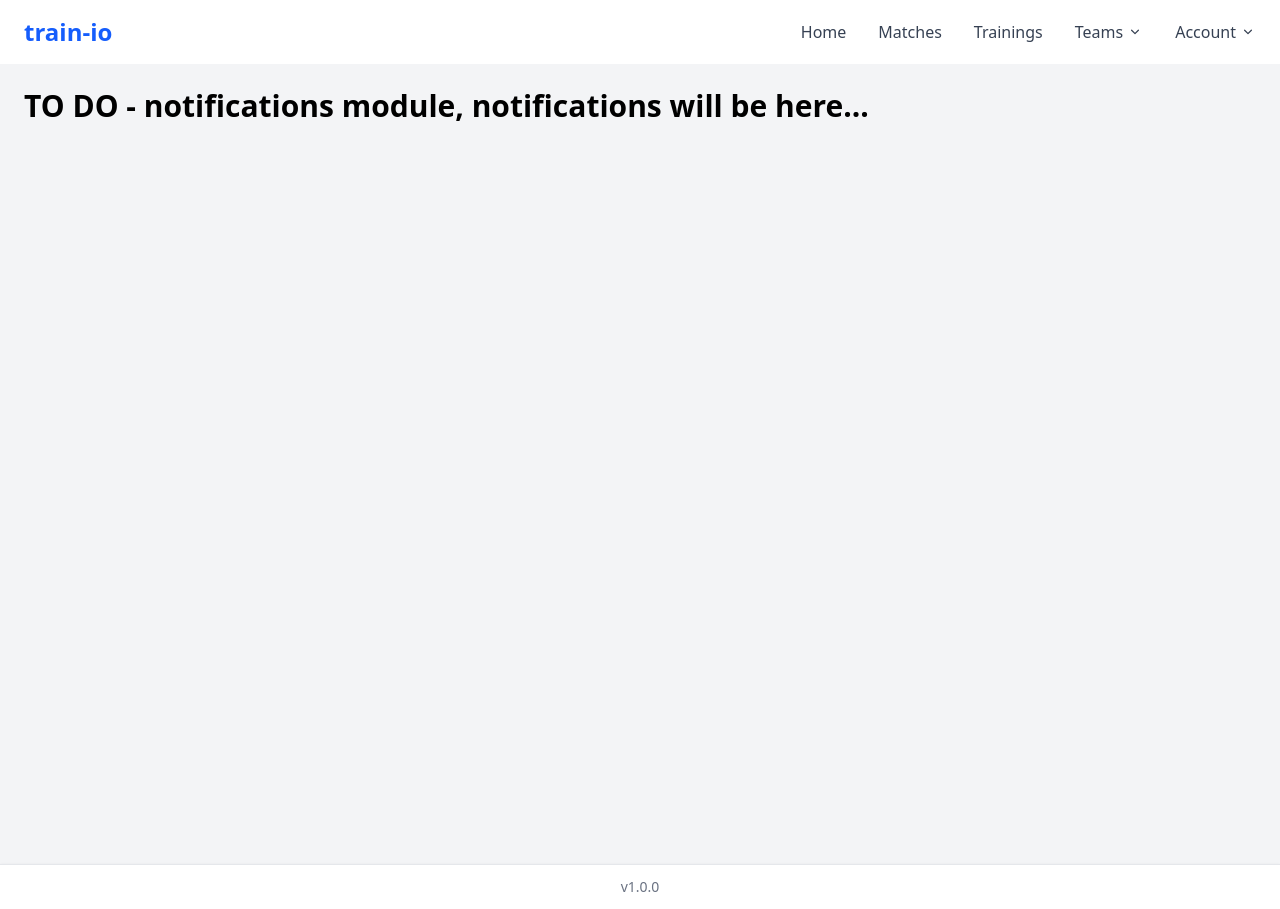
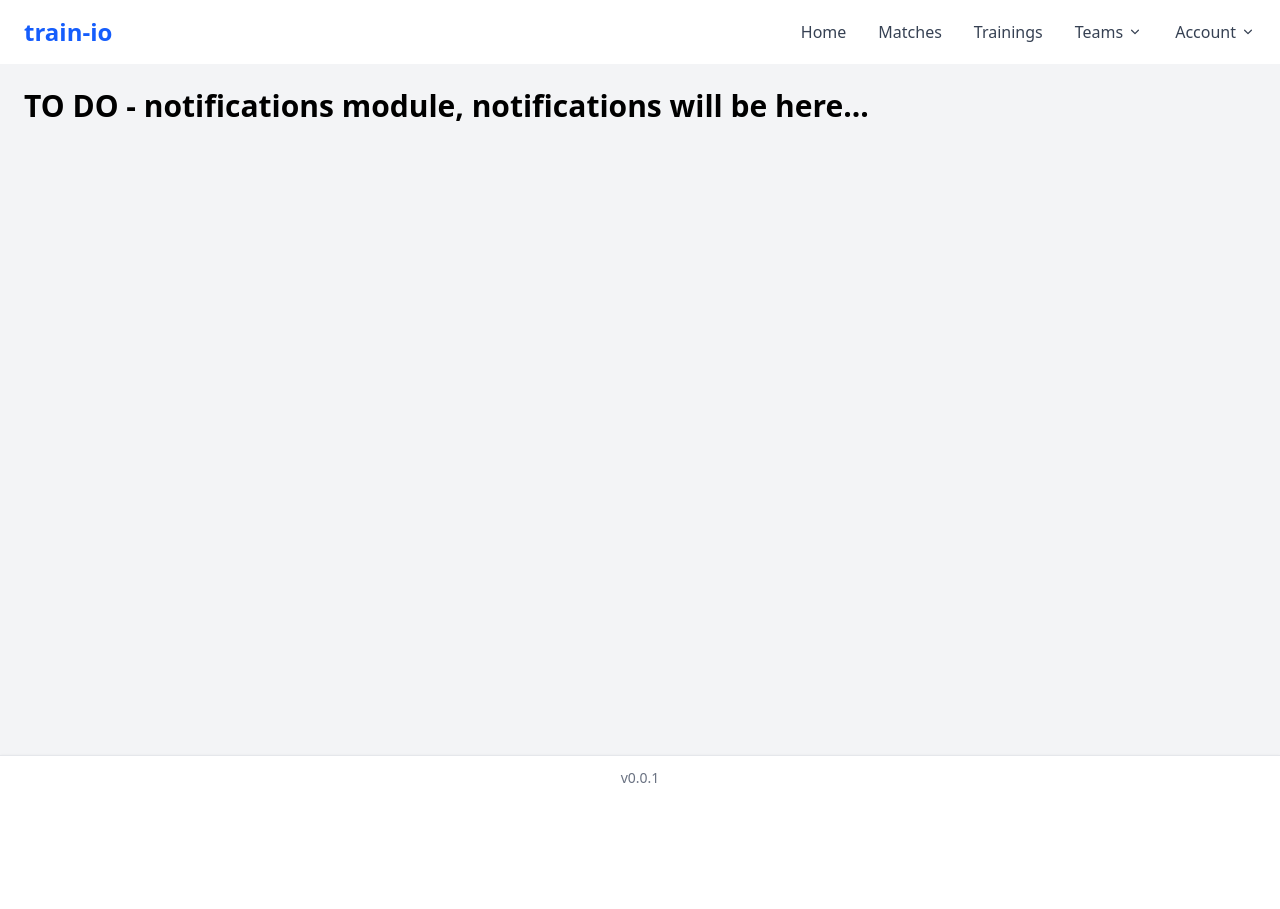
Before and after one commit to Ujhyi/train-io-w-app, a React (Vite) app: page / in a window 1280 px wide. After the commit the page ends 800 px from the top, so only its background shows below. Built offline with nearby package versions, Linux system fonts and the light colour scheme; sample sign-in values are in the browser's storage.

Commit message:
added version in footer fix footer on bottom

```diff
--- a/package.json
+++ b/package.json
@@ -1,7 +1,7 @@
 {
   "name": "train-io-app",
   "private": true,
-  "version": "0.0.0",
+  "version": "0.0.1",
   "type": "module",
   "scripts": {
     "dev": "vite",
--- a/src/App.tsx
+++ b/src/App.tsx
@@ -1,16 +1,15 @@
 import React, { useState } from "react";
 import { BrowserRouter as Router, Routes, Route, Navigate } from "react-router-dom";
 
+import Navbar from "./components/Navbar";
+import Footer from "./components/Footer";
 
-import Navbar from "./components/Navbar.tsx";
-import HomePage from "./pages/main/HomePage.tsx";
-import TeamPage from "./pages/main/TeamPage.tsx";
-import JoinPage from "./pages/main/JoinPage.tsx";
-import MatchPage from "./pages/main/MatchPage.tsx";
-import TrainingPage from "./pages/main/TrainingPage.tsx";
-import Login from "./pages/auth/Login.tsx";
-import Footer from "./components/Footer.tsx";
-
+import HomePage from "./pages/main/HomePage";
+import TeamPage from "./pages/main/TeamPage";
+import JoinPage from "./pages/main/JoinPage";
+import MatchPage from "./pages/main/MatchPage";
+import TrainingPage from "./pages/main/TrainingPage";
+import Login from "./pages/auth/Login";
 
 const App: React.FC = () => {
     const [isAuthenticated, setIsAuthenticated] = useState(
@@ -19,21 +18,38 @@ const App: React.FC = () => {
 
     return (
         <Router>
-            {isAuthenticated && <Navbar />}
-            <Routes>
-                <Route path="/" element={isAuthenticated ? <HomePage /> : <Navigate to="/login" />}/>
-                <Route path="*" element={<Navigate to="/login" replace />} />
-                <Route path="/login" element={isAuthenticated ? (<Navigate to="/" />) : (<Login onLogin={() => setIsAuthenticated(true)} />)}/>b
+            <div className="min-h-screen flex flex-col bg-gray-100">
+                {isAuthenticated && <Navbar />}
 
-                <Route path="/home" element={isAuthenticated ? <HomePage /> : <Navigate to="/login" />}/>
-                <Route path="/team" element={isAuthenticated ? <TeamPage /> : <Navigate to="/login" />}/>
-                <Route path="/join" element={isAuthenticated ? <JoinPage /> : <Navigate to="/login" />}/>
-                <Route path="/training" element={isAuthenticated ? <TrainingPage /> : <Navigate to="/login" />}/>
-                <Route path="/match" element={isAuthenticated ? <MatchPage /> : <Navigate to="/login" />}/>
+                {/* toto spraví, že obsah zaberie voľné miesto a footer ide dole */}
+                <main className="flex-1">
+                    <Routes>
+                        <Route path="/" element={isAuthenticated ? <HomePage /> : <Navigate to="/login" />} />
+                        <Route path="/home" element={isAuthenticated ? <HomePage /> : <Navigate to="/login" />} />
+                        <Route path="/team" element={isAuthenticated ? <TeamPage /> : <Navigate to="/login" />} />
+                        <Route path="/join" element={isAuthenticated ? <JoinPage /> : <Navigate to="/login" />} />
+                        <Route path="/training" element={isAuthenticated ? <TrainingPage /> : <Navigate to="/login" />} />
+                        <Route path="/match" element={isAuthenticated ? <MatchPage /> : <Navigate to="/login" />} />
 
-            </Routes>
-            {isAuthenticated && <Footer />}
+                        <Route
+                            path="/login"
+                            element={
+                                isAuthenticated ? (
+                                    <Navigate to="/" />
+                                ) : (
+                                    <Login onLogin={() => setIsAuthenticated(true)} />
+                                )
+                            }
+                        />
+
+                        <Route path="*" element={<Navigate to="/login" replace />} />
+                    </Routes>
+                </main>
+
+                {isAuthenticated && <Footer />}
+            </div>
         </Router>
     );
 };
+
 export default App;
--- a/src/components/Footer.tsx
+++ b/src/components/Footer.tsx
@@ -4,9 +4,7 @@ const Footer: React.FC = () => {
     return (
         <footer className="bg-white border-t border-gray-200 shadow-sm">
             <div className="max-w-7xl mx-auto px-6 py-3 flex items-center justify-center">
-        <span className="text-sm text-gray-500 font-medium">
-          v1.0.0
-        </span>
+        <span className="text-sm text-gray-500 font-medium">v{__APP_VERSION__}</span>
             </div>
         </footer>
     );
--- a/src/pages/main/HomePage.tsx
+++ b/src/pages/main/HomePage.tsx
@@ -1,7 +1,7 @@
 const HomePage: React.FC = () => {
 
     return (
-        <div className="min-h-screen bg-gray-100 p-6">
+        <div className="bg-gray-100 p-6 w-full">
             <h1 className="text-3xl font-bold mb-6">TO DO - notifications module, notifications will be here...</h1>
         </div>
     );
--- a/src/pages/main/JoinPage.tsx
+++ b/src/pages/main/JoinPage.tsx
@@ -191,7 +191,7 @@ const JoinPage: React.FC = () => {
 
 
     return (
-        <div className="min-h-screen p-4 md:p-8 bg-gradient-to-b from-blue-50 to-white">
+        <div className="bg-gray-100 p-6 w-full">
             <div className="max-w-7xl mx-auto">
                 {/* Header */}
                 <div className="flex items-center gap-2 mb-6 md:mb-8">
--- a/src/pages/main/MatchPage.tsx
+++ b/src/pages/main/MatchPage.tsx
@@ -536,7 +536,7 @@ const MatchPage: React.FC = () => {
     };
 
     return (
-        <div className="min-h-screen p-4 md:p-8 bg-gradient-to-b from-blue-50 to-white">
+        <div className="bg-gray-100 p-6 w-full">
             <div className="max-w-7xl mx-auto">
                 {/* Header */}
                 <div className="flex items-center gap-2 mb-6 md:mb-8">
--- a/src/pages/main/TeamPage.tsx
+++ b/src/pages/main/TeamPage.tsx
@@ -168,7 +168,7 @@ const OwnedTeamsPage: React.FC = () => {
     };
 
     return (
-        <div className="min-h-screen p-4 md:p-8 bg-gradient-to-b from-blue-50 to-white">
+        <div className="bg-gray-100 p-6 w-full">
             <div className="max-w-7xl mx-auto">
                 {/* Header */}
                 <div className="flex items-center gap-2 mb-6 md:mb-8">
--- a/src/pages/main/TrainingPage.tsx
+++ b/src/pages/main/TrainingPage.tsx
@@ -609,7 +609,7 @@ const Trainings: React.FC = () => {
     /* ================= UI (tvoje pôvodné UI nechávam) ================= */
 
     return (
-        <div className="min-h-screen p-4 md:p-8 bg-gradient-to-b from-blue-50 to-white">
+        <div className="bg-gray-100 p-6 w-full">
             <div className="max-w-7xl mx-auto">
                 {/* Header */}
                 <div className="flex items-center gap-2 mb-6 md:mb-8">
--- /dev/null
+++ b/src/vite-env.d.ts
@@ -0,0 +1,3 @@
+/// <reference types="vite/client" />
+
+declare const __APP_VERSION__: string;
--- a/vite.config.ts
+++ b/vite.config.ts
@@ -1,8 +1,12 @@
 import { defineConfig } from 'vite'
 import react from '@vitejs/plugin-react'
 import tailwindcss from '@tailwindcss/vite'
+import pkg from "./package.json";
 
 export default defineConfig({
   plugins: [react(), tailwindcss()],
-  base: "/train-io-app"
+  base: "/train-io-app",
+  define: {
+    __APP_VERSION__: JSON.stringify(pkg.version),
+  },
 })
```
